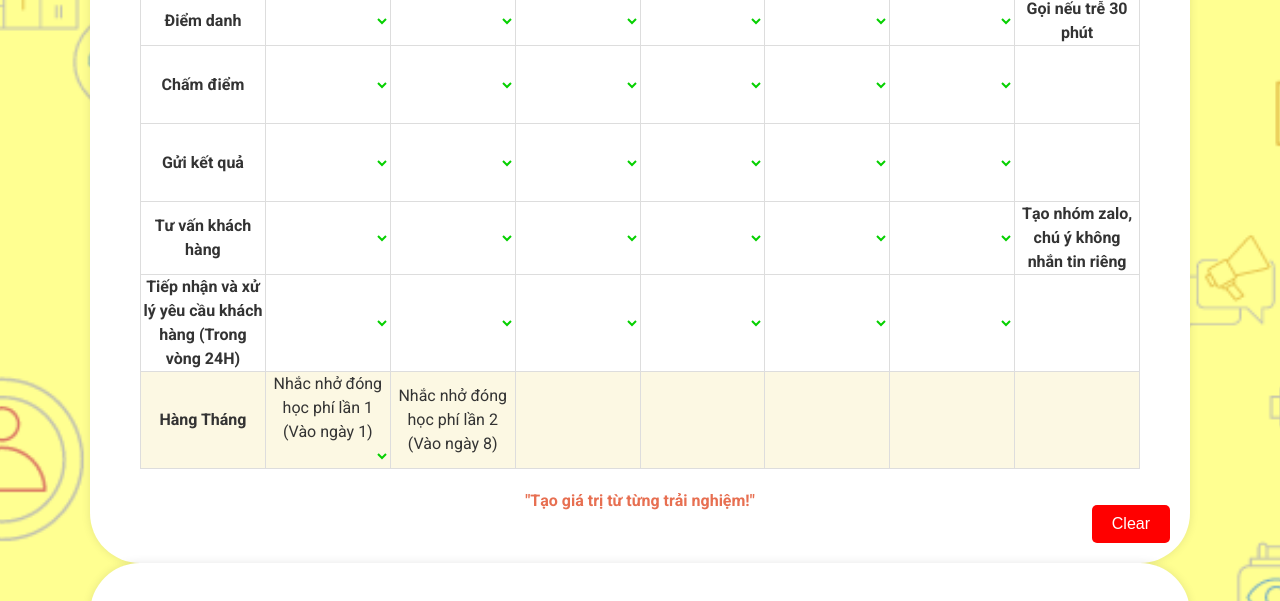
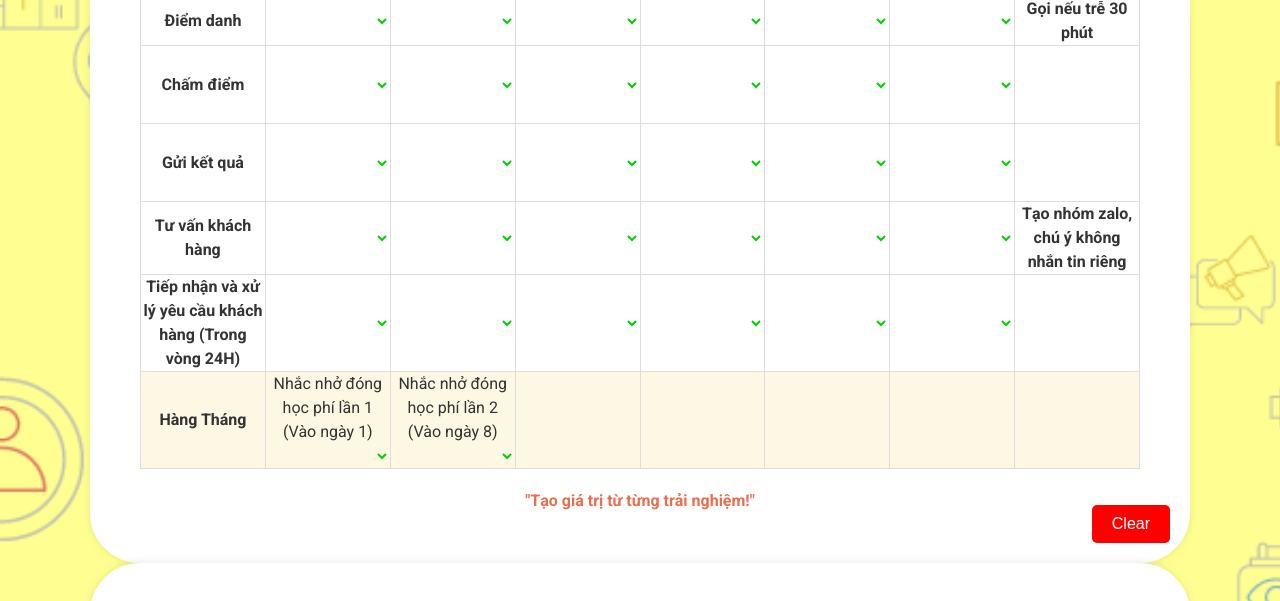
Before and after one commit to VSiJs/tuenam, a plain HTML site: page Bộ phận nhân sự/NHANVIEN/THẢO/index.html in a window 1280 px wide. Shown: the part 149-750 px from the top of the page. Drawn offline with Linux system fonts and the light colour scheme.

Commit message:
Update index.html

```diff
--- a/Bộ phận nhân sự/NHANVIEN/THẢO/index.html
+++ b/Bộ phận nhân sự/NHANVIEN/THẢO/index.html
@@ -301,7 +301,7 @@ function saveData() {
         <!-----------------------------Thứ 2-------------------------------->
                 <td>Nhắc nhở đóng học phí lần 1 (Vào ngày 1)<select class="checkbox" onchange="updateCellBackground(this)"><option value=""></option><option value="Hoàn Thành">Hoàn Thành</option><option value="Cần xem lại">Cần xem lại</option></select></td>
         <!-----------------------------Thứ 3-------------------------------->
-                <td>Nhắc nhở đóng học phí lần 2 (Vào ngày 8)</td>
+                <td>Nhắc nhở đóng học phí lần 2 (Vào ngày 8)<select class="checkbox" onchange="updateCellBackground(this)"><option value=""></option><option value="Hoàn Thành">Hoàn Thành</option><option value="Cần xem lại">Cần xem lại</option></select></td>
         <!-----------------------------Thứ 4-------------------------------->
                  <td></td>
         <!-----------------------------Thứ 5-------------------------------->
```
